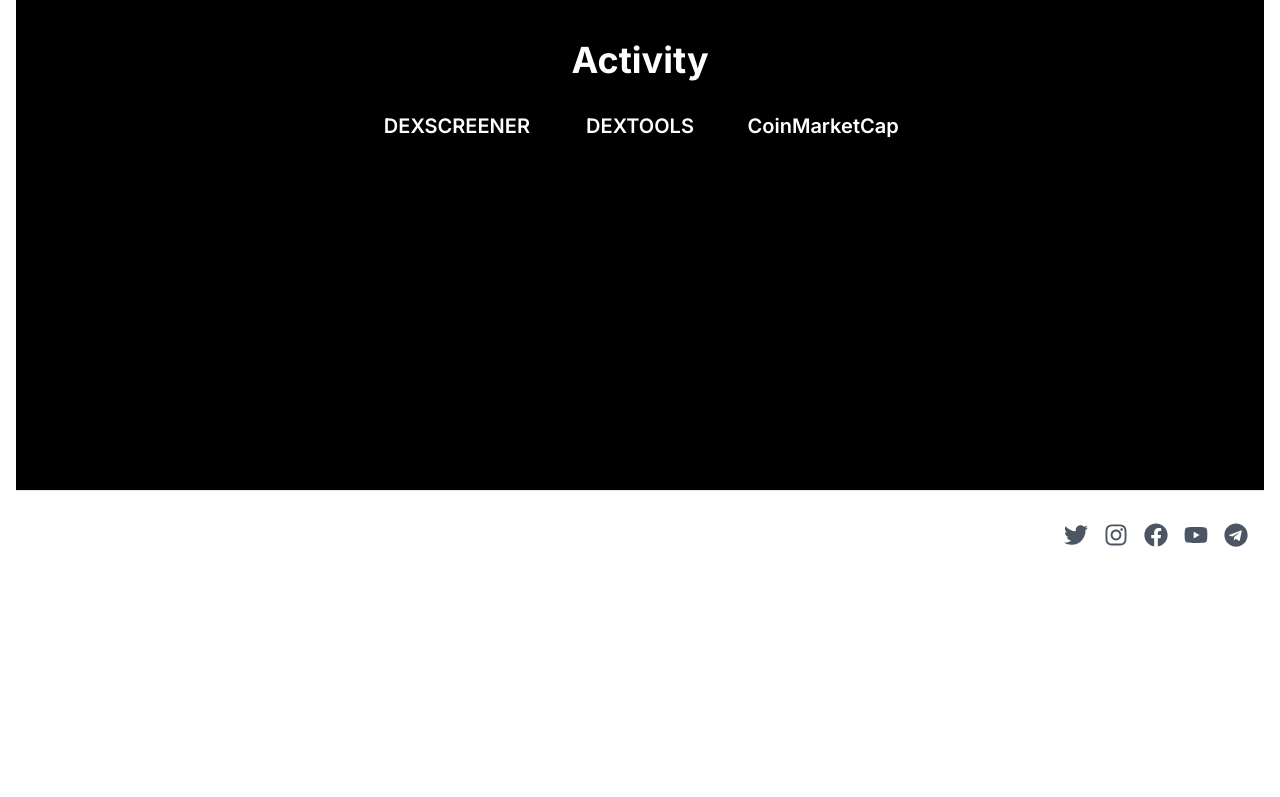
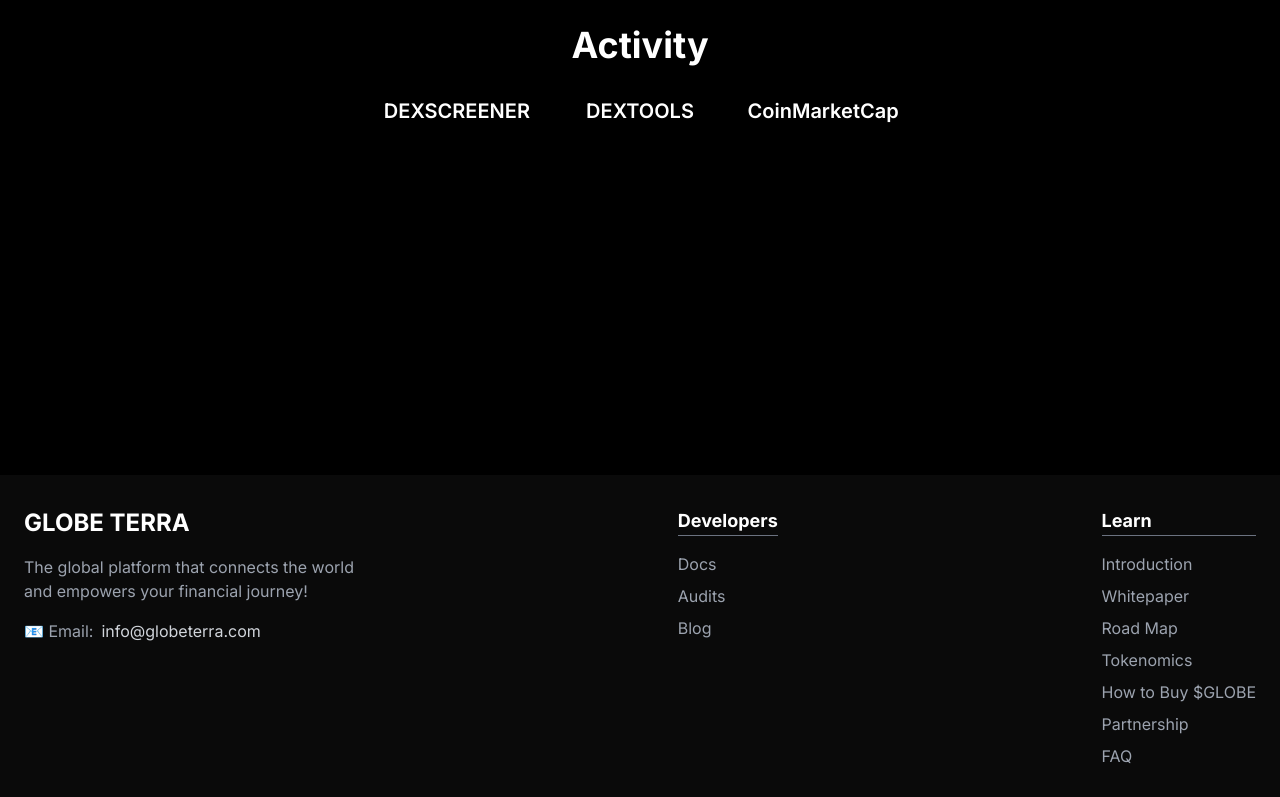
Before and after one commit to LesbatHaithem/GlobeTerra, a Next.js app: page / in a window 1280 px wide. Shown: the part 2000-2797 px from the top of the page. Before the commit the page ends 2595 px from the top, so only its background shows below. Built offline with nearby package versions, Linux system fonts and the light colour scheme; a web font is replaced by a local one.

Commit message:
footer update

```diff
--- a/src/app/layout.tsx
+++ b/src/app/layout.tsx
@@ -34,16 +34,16 @@ export default function RootLayout({
 }>) {
   return (
     <html lang="en">
-            <body className={` ${inter.className}`}>
+      <body className={`min-h-screen w-screen ${inter.className}`}>
         <ThemeProvider
           attribute="class"
           enableSystem
           disableTransitionOnChange
           defaultTheme="system"
         >
-                    <div className="max-w-7xl  mx-auto   p-4  ">
+          <div className="h-screen w-screen flex flex-col">
             <Navbar />
-                        {children}
+            <div className="flex-grow">{children}</div>
             <Footer />
           </div>
           <Toaster />
--- a/src/app/page.tsx
+++ b/src/app/page.tsx
@@ -10,7 +10,7 @@ export default function Home() {
       <section className="min-h-screen flex flex-col items-center justify-center relative">
         {/* Title and Subtitle Container */}
         <div className="text-center mb-8 z-20">
-          <h1 className="text-4xl md:text-6xl font-bold text-white hover:text-blue-400 transition-colors duration-300">
+          <h1 className="text-4xl md:text-6xl font-bold text-white hover:cursor-pointer transition-colors duration-300">
             Coming Soon
           </h1>
           <p className="mt-4 text-lg text-gray-300 hover:text-blue-300 transition-colors duration-300">
--- a/src/components/Footer.tsx
+++ b/src/components/Footer.tsx
@@ -1,40 +1,127 @@
-import { roboto_mono } from "@/lib/fonts";
+import React from "react";
 import Link from "next/link";
-import React from "react";
-import { FaTwitter, FaInstagram, FaFacebook, FaYoutube, FaTelegram } from "react-icons/fa";
+import { FaTwitter, FaInstagram, FaFacebook, FaYoutube, FaTelegram, FaGithub, FaLinkedin, FaTiktok, FaReddit } from "react-icons/fa";
 
 const Footer = () => {
   return (
-        <section className={`max-w-7xl mx-auto border-t px-4 ${roboto_mono.className}`}>
-            <div className="flex justify-between py-8 items-center">
-                <p className="text-primary tracking-tight">
-                    <Link
-                        href={"https://x.com"}
-                        className="font-bold hover:text-blue-700"
-                    >
-                        {" "}
+    <footer className="w-screen bg-neutral-950 text-white py-8">
+      <div className="max-w-7xl mx-auto flex flex-col md:flex-row justify-between items-start gap-8 px-6">
+        {/* Logo and Description */}
+        <div className="flex flex-col items-start">
+          <h2 className="text-2xl font-bold">GLOBE TERRA</h2>
+          <p className="mt-4 text-gray-400">
+            The global platform that connects the world <br />
+             and empowers your financial journey!
+          </p>
+          <div className="mt-4 flex items-center gap-2">
+            <span className="text-gray-400">📧 Email:</span>
+            <a href="mailto:info@globeterra.com" className="text-gray-300 hover:text-blue-500">
+              info@globeterra.com
+            </a>
+          </div>
+        </div>
+
+        {/* Links Section */}
+
+          {/* Developers */}
+          <div>
+            <h3 className="font-bold text-lg border-b border-gray-500">Developers</h3>
+            <ul className="mt-4 text-gray-400 space-y-2">
+              <li>
+                <Link href="/docs" className="hover:text-white">
+                  Docs
                 </Link>
-                </p>
+              </li>
+              <li>
+                <Link href="/audits" className="hover:text-white">
+                  Audits
+                </Link>
+              </li>
+              <li>
+                <Link href="/blog" className="hover:text-white">
+                  Blog
+                </Link>
+              </li>
+            </ul>
+          </div>
 
-                <div className="flex gap-4">
-                    <Link href="https://twitter.com" target="_blank" className="text-gray-600 hover:text-blue-500">
+          {/* Learn */}
+          <div>
+            <h3 className="font-bold text-lg border-b border-gray-500">Learn</h3>
+            <ul className="mt-4 text-gray-400 space-y-2">
+              <li>
+                <Link href="/introduction" className="hover:text-white">
+                  Introduction
+                </Link>
+              </li>
+              <li>
+                <Link href="/whitepaper" className="hover:text-white">
+                  Whitepaper
+                </Link>
+              </li>
+              <li>
+                <Link href="/roadmap" className="hover:text-white">
+                  Road Map
+                </Link>
+              </li>
+              <li>
+                <Link href="/tokenomics" className="hover:text-white">
+                  Tokenomics
+                </Link>
+              </li>
+              <li>
+                <Link href="/how-to-buy" className="hover:text-white">
+                  How to Buy $GLOBE
+                </Link>
+              </li>
+              <li>
+                <Link href="/partnership" className="hover:text-white">
+                  Partnership
+                </Link>
+              </li>
+              <li>
+                <Link href="/faq" className="hover:text-white">
+                  FAQ
+                </Link>
+              </li>
+            </ul>
+          </div>
+        </div>
+
+
+      {/* Social Media Icons */}
+      <div className="mt-8 flex justify-center space-x-4">
+        <Link href="https://github.com" target="_blank" className="text-gray-500 hover:text-white">
+          <FaGithub size={24} />
+        </Link>
+        <Link href="https://twitter.com" target="_blank" className="text-gray-500 hover:text-white">
           <FaTwitter size={24} />
         </Link>
-                    <Link href="https://instagram.com" target="_blank" className="text-gray-600 hover:text-pink-500">
+        <Link href="https://telegram.org" target="_blank" className="text-gray-500 hover:text-white">
+          <FaTelegram size={24} />
+        </Link>
+        <Link href="https://instagram.com" target="_blank" className="text-gray-500 hover:text-white">
           <FaInstagram size={24} />
         </Link>
-                    <Link href="https://facebook.com" target="_blank" className="text-gray-600 hover:text-blue-700">
-                        <FaFacebook size={24} />
+        <Link href="https://linkedin.com" target="_blank" className="text-gray-500 hover:text-white">
+          <FaLinkedin size={24} />
         </Link>
-                    <Link href="https://youtube.com" target="_blank" className="text-gray-600 hover:text-red-600">
+        <Link href="https://medium.com" target="_blank" className="text-gray-500 hover:text-white">
           <FaYoutube size={24} />
         </Link>
-                    <Link href="https://telegram.org" target="_blank" className="text-gray-600 hover:text-blue-400">
-                        <FaTelegram size={24} />
+        <Link href="https://reddit.com" target="_blank" className="text-gray-500 hover:text-white">
+          <FaReddit size={24} />
+        </Link>
+        <Link href="https://tiktok.com" target="_blank" className="text-gray-500 hover:text-white">
+          <FaTiktok size={24} />
         </Link>
       </div>
+
+      {/* Copyright */}
+      <div className="mt-8 text-center text-gray-500">
+        Copyright © {new Date().getFullYear()} Globe Terra. All rights reserved.
       </div>
-        </section>
+    </footer>
   );
 };
 
--- a/src/components/Navbar.tsx
+++ b/src/components/Navbar.tsx
@@ -5,7 +5,7 @@ import Link from "next/link";
 
 const Navbar = () => {
     return (
-        <nav className="flex justify-between items-center py-4 px-8 bg-black">
+        <nav className="flex justify-between items-center py-4 px-8 bg-black border-b border-gray-800">
             {/* Logo Section */}
             <Link href={"/"}>
                 <div className={`flex items-center gap-2 ${platypi.className}`}>
```
Lines whose indentation alone changed are shown as unchanged.
